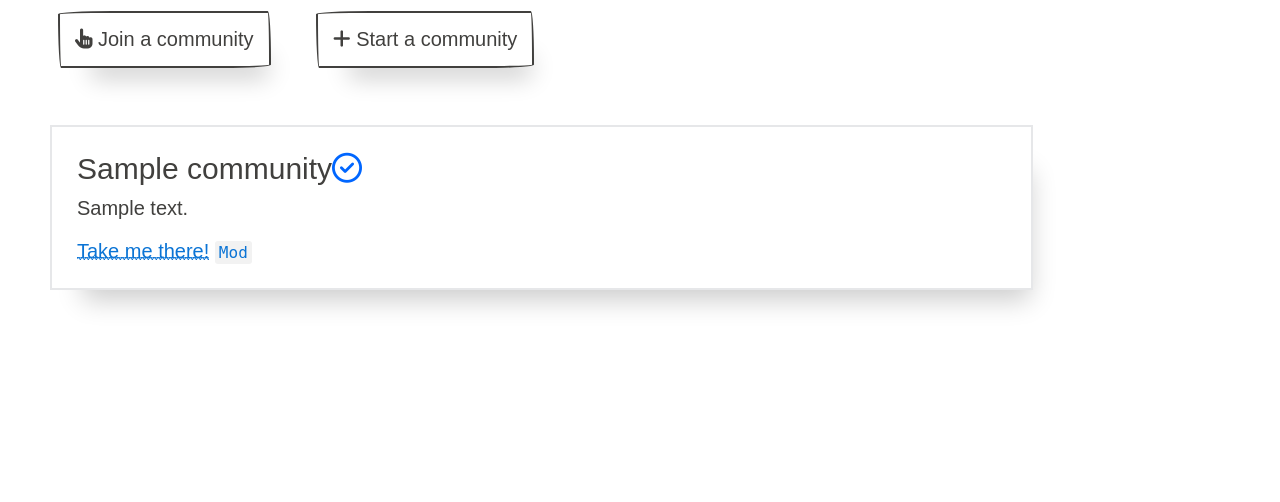
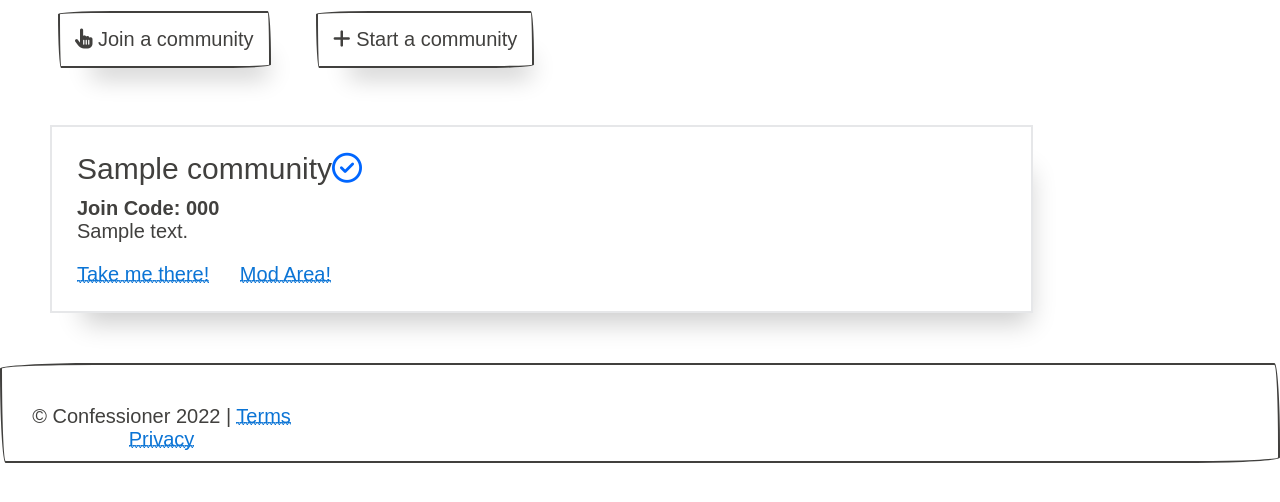
Before and after one commit to Arpan-206/confessioner, a Django app: page /communities/ in a window 1280 px wide. Shown: the part 284-786 px from the top of the page. Run offline with Django 4.2, Linux system fonts and the light colour scheme; a user stored in the database is signed in; tables that the repository leaves empty hold one stand-in row (values such as "Sample post"); some libraries are stand-ins or nearby versions; some web fonts are replaced.

Commit message:
Major mod changes

```diff
--- a/main/models.py
+++ b/main/models.py
@@ -32,7 +32,6 @@ class Confession(models.Model):
 class User(AbstractUser):
     pass
 
-
 class Comment(models.Model):
     content = models.TextField()
     author = models.ForeignKey(User, on_delete=models.CASCADE)
@@ -42,8 +41,6 @@ class Comment(models.Model):
 
     def __str__(self):
         return self.content
-
-
 
 class Like(models.Model):
     user = models.ForeignKey(User, on_delete=models.CASCADE)
--- a/main/templates/main/base.html
+++ b/main/templates/main/base.html
@@ -63,5 +63,16 @@
             </div>
         </nav>
         {% block content %}{% endblock %} {% block scripts%}{% endblock %}
+        <div class="border container-lg" style="height: 100px; left: 0; bottom: 0; width: 100%; ">
+            <div class="row">
+                <div class="col-3 col">
+                    <div class="text-center">
+                        <p>
+                            &copy; Confessioner 2022 | <a href="{% url 'tos' %}">Terms</a>
+                            <a href="{% url 'privacy' %}">Privacy</a>
+                        </p>
+                    </div>
+                </div>
+        </div>
     </body>
 </html>
--- a/main/templates/main/communities.html
+++ b/main/templates/main/communities.html
@@ -16,8 +16,7 @@
       <label class="btn-close" for="modal-1">X</label>
       <h4 class="modal-title">Start your own community</h4>
       <h5 class="modal-subtitle">
-                Start your very own community for people around you to post
-                confessions
+        Start your very own community for people around you to post confessions
       </h5>
       <div id="alertBox"></div>
       <div class="row">
@@ -44,9 +43,7 @@
           ></textarea>
         </div>
         <div class="col sm-10 form-group">
-                    <button id="create-btn" class="btn-primary-outline">
-                        Create!
-                    </button>
+          <button id="create-btn" class="btn-primary-outline">Create!</button>
           <label for="modal-1" class="modal-link">Cancel</label>
         </div>
       </div>
@@ -64,13 +61,16 @@
         ></i
         >{% endif %}
       </h4>
-            <p class="card-text">{{ mem.community.description }}</p>
-            <a
-                class="card-link"
-                href="{% url 'community' id=mem.community.id %}"
+      <p class="card-text">
+        <b>Join Code: {{mem.community.join_code}}</b><br />
+        {{ mem.community.description }}
+      </p>
+      <a class="card-link" href="{% url 'community' id=mem.community.id %}"
         >Take me there!</a
       >
-            {% if mem.is_mod %}<code>Mod</code>{% endif %}
+      {% if mem.is_mod %}<a class="card-link" href="{% url 'mod' id=mem.community.id %}"
+      >Mod Area!</a
+    >{% endif %}
     </div>
   </div>
 
--- a/main/templates/main/community.html
+++ b/main/templates/main/community.html
@@ -1,11 +1,10 @@
 {% extends 'main/base.html' %} {% block content %}
 <div class="container">
     <h1>{{ community.name }} {% if community.verified %} <i class="fa-regular fa-circle-check" style="color: #0066ff;"></i>{% endif %}</h1>
-    <h5 class="card-subtitle">{{members}} Member(s)</h5>
     <p>{{ community.description }}</p>
-    <div class="container">
+    <div class="row flex-spaces child-borders child-shadows">
         {% for confession in confessions %}
-        <div class="card" style="width: 80%">
+        <div class="sm-6 col">
             <div class="card-body">
                 <h4 class="card-title">{{confession.title}}</h4>
                 <h5 class="card-subtitle">Posted on {{confession.created_at}}</h5>
--- a/main/urls.py
+++ b/main/urls.py
@@ -2,11 +2,15 @@ from django.urls import path
 from . import views
 
 urlpatterns = [
-	path('', view=views.index, name='index'),
-	path('register/', view=views.register, name='register'),
-	path('logout/', view=views.logout_view, name='logout'),
-	path('login/', view=views.login_view, name='login'),
+    path('', view=views.index, name='index'),
+    path('register/', view=views.register, name='register'),
+    path('logout/', view=views.logout_view, name='logout'),
+    path('login/', view=views.login_view, name='login'),
     path('community/<int:id>', view=views.community_view, name='community'),
+    path('admit/approve/<int:id>', view=views.approve_join, name='approve_join'),
+    path('admit/deny/<int:id>', view=views.deny_join, name='deny_join'),
+    path('conf_adm/admit/', view=views.approve_conf, name='approve_conf'),
+    path('conf_adm/deny/', view=views.deny_conf, name='deny_conf'),
     path('mod/<int:id>', view=views.comm_mod, name='mod'),
     path('mod/add/<int:id>', view=views.comm_mod_add, name='mod_add'),
     path('mod/remove/<int:id>', view=views.comm_mod_remove, name='mod_remove'),
@@ -14,9 +18,9 @@ urlpatterns = [
     path('create_community/', view=views.create_community, name='create_community'),
     path('comment/<int:id>', view=views.comment, name='comment'),
     path('communities/', view=views.communities, name='communities'),
-	path('confess/', view=views.confess, name='confess'),
+    path('confess/', view=views.confess, name='confess'),
     path('confession/<int:id>', view=views.confession, name='confession'),
     path('like/<int:id>', view=views.toggle_like, name="toggle_like"),
-	path('tos/',view=views.tos, name='tos'),
-	path('privacy/',view=views.privacy, name='privacy')
+    path('tos/', view=views.tos, name='tos'),
+    path('privacy/', view=views.privacy, name='privacy')
 ]
--- a/main/views.py
+++ b/main/views.py
@@ -202,6 +202,7 @@ def comment(request, id):
         content=content, author=user, anonymous=content_dict["anonymous"], confession_id=id)
     return JsonResponse({"message": "Comment added!", "op_code": 1})
 
+
 @login_required
 @csrf_exempt
 def create_community(request):
@@ -214,12 +215,15 @@ def create_community(request):
         description = content_dict["description"]
         if name.strip() == '':
             return JsonResponse({"message": "Nothing to do.", "op_code": -2})
-        community_obj = Community.objects.create(name=name, description=description, owner=request.user)
-        member_obj = Member.objects.create(user=request.user, community=community_obj, is_mod=True)
+        community_obj = Community.objects.create(
+            name=name, description=description, owner=request.user)
+        member_obj = Member.objects.create(
+            user=request.user, community=community_obj, is_mod=True)
 
         return JsonResponse({"message": f"Community created with code {community_obj.join_code}", "op_code": 1, "community": community_obj.name, "community_id": community_obj.id, "join_code": community_obj.join_code})
     except:
         return JsonResponse({"message": "Something went wrong.", "op_code": -1})
+
 
 @login_required
 def community_view(request, id):
@@ -262,6 +266,53 @@ def join_comm(request):
         return JsonResponse({'message': 'Request sent successfully.', 'op_code': 1})
 
 @login_required
+@csrf_exempt
+def approve_conf(request):
+    if request.method != "POST":
+        return HttpResponseNotAllowed("Method not allowed")
+    content_dict = json.loads(request.body)
+    conf_id = content_dict["id"]
+    conf_obj = Confession.objects.filter(id=conf_id)
+    if len(conf_obj) != 1:
+        return JsonResponse({"message": "Confession not found", "op_code": -1})
+    conf_obj = conf_obj[0]
+    mem_obj = Member.objects.filter(
+        community=conf_obj.community, user=request.user)
+    if len(mem_obj) != 1:
+        return JsonResponse({"message": "You are not a member of this community.", "op_code": -2})
+    mem_obj = mem_obj[0]
+    if mem_obj.is_mod:
+        if conf_obj.approved:
+            return JsonResponse({"message": "Confession already approved.", "op_code": -1})
+        conf_obj.approved = True
+        conf_obj.save()
+        return JsonResponse({"message": "Confession approved successfully", "op_code": 1})
+    else:
+        return JsonResponse({"message": "You are not a moderator of this community.", "op_code": -3})
+
+@login_required
+@csrf_exempt
+def deny_conf(request):
+    if request.method != "POST":
+        return HttpResponseNotAllowed("Method not allowed")
+    content_dict = json.loads(request.body)
+    conf_id = content_dict["id"]
+    conf_obj = Confession.objects.filter(id=conf_id)
+    if len(conf_obj) != 1:
+        return JsonResponse({"message": "Confession not found", "op_code": -1})
+    conf_obj = conf_obj[0]
+    mem_obj = Member.objects.filter(
+        community=conf_obj.community, user=request.user)
+    if len(mem_obj) != 1:
+        return JsonResponse({"message": "You are not a member of this community.", "op_code": -2})
+    mem_obj = mem_obj[0]
+    if mem_obj.is_mod:
+        conf_obj.delete()
+        return JsonResponse({"message": "Confession denied successfully", "op_code": 1})
+    else:
+        return JsonResponse({"message": "You are not a moderator of this community.", "op_code": -3})
+
+@login_required
 def comm_mod(request, id):
     if request.method != "GET":
         return HttpResponseNotAllowed("Method not allowed")
@@ -270,7 +321,8 @@ def comm_mod(request, id):
     if len(community_obj) != 1:
         return HttpResponseNotFound("Community not found")
     community_obj = community_obj[0]
-    member_usr = Member.objects.filter(user=request.user, community=community_obj)
+    member_usr = Member.objects.filter(
+        user=request.user, community=community_obj)
     if len(member_usr) != 1:
         return HttpResponseNotFound("You are not a member of this community")
     member_usr = member_usr[0]
@@ -278,7 +330,70 @@ def comm_mod(request, id):
         return HttpResponseNotAllowed("You are not a moderator")
     members = Member.objects.filter(community=community_obj)
     join_requests = JoinRequest.objects.filter(community=community_obj)
-    return render(request, "main/community_mod.html", {"community": community_obj, "members": members, "join_requests": join_requests})
+    unverified_confessions = Confession.objects.filter(community=community_obj, approved=False)
+    verified_confessions = Confession.objects.filter(community=community_obj, approved=True)
+    return render(request, "main/community_mod.html", {"community": community_obj, "members": members, "join_requests": join_requests, "unverified_confessions": unverified_confessions, "verified_confessions": verified_confessions})
+
+
+@login_required
+@csrf_exempt
+def deny_join(request, id):
+    if request.method != "POST":
+        return HttpResponseNotAllowed("Method not allowed")
+    community_obj = Community.objects.filter(id=id)
+    if len(community_obj) != 1:
+        return JsonResponse({"message": "Community not found", "op_code": -1})
+    community_obj = community_obj[0]
+    req_member_usr = Member.objects.filter(
+        user=request.user, community=community_obj)
+    if len(req_member_usr) != 1:
+        return JsonResponse({"message": "You are not a member of this community", "op_code": -2})
+    req_member_usr = req_member_usr[0]
+    if not req_member_usr.is_mod:
+        return JsonResponse({"message": "You are not a moderator", "op_code": -3})
+    join_usr = json.loads(request.body)['username']
+    join_usr_obj = User.objects.filter(username=join_usr)
+    if len(join_usr_obj) != 1:
+        return JsonResponse({"message": "User not found", "op_code": -4})
+    join_req = JoinRequest.objects.filter(
+        community=community_obj, user=join_usr_obj[0])
+    if len(join_req) != 1:
+        return JsonResponse({"message": "No pending request found", "op_code": -5})
+    join_req = join_req[0]
+    join_req.delete()
+    return JsonResponse({"message": "Request removed", "op_code": 1})
+
+
+@login_required
+@csrf_exempt
+def approve_join(request, id):
+    if request.method != "POST":
+        return HttpResponseNotAllowed("Method not allowed")
+    community_obj = Community.objects.filter(id=id)
+    if len(community_obj) != 1:
+        return JsonResponse({"message": "Community not found", "op_code": -1})
+    community_obj = community_obj[0]
+    req_member_usr = Member.objects.filter(
+        user=request.user, community=community_obj)
+    if len(req_member_usr) != 1:
+        return JsonResponse({"message": "You are not a member of this community", "op_code": -2})
+    req_member_usr = req_member_usr[0]
+    if not req_member_usr.is_mod:
+        return JsonResponse({"message": "You are not a moderator", "op_code": -3})
+    join_usr = json.loads(request.body)['username']
+    join_usr_obj = User.objects.filter(username=join_usr)
+    if len(join_usr_obj) != 1:
+        return JsonResponse({"message": "User not found", "op_code": -4})
+    join_req = JoinRequest.objects.filter(
+        community=community_obj, user=join_usr_obj[0])
+    if len(join_req) != 1:
+        return JsonResponse({"message": "No pending request found", "op_code": -5})
+    join_req = join_req[0]
+    join_req.delete()
+    member_obj = Member.objects.create(
+        user=join_usr_obj[0], community=community_obj)
+    return JsonResponse({"message": "Request accepted", "op_code": 1})
+
 
 @login_required
 @csrf_exempt
@@ -288,7 +403,8 @@ def comm_mod_add(request, id):
     community_obj = Community.objects.filter(id=id)[0]
     if request.user != community_obj.owner:
         return HttpResponseForbidden("You are not the owner of this community")
-    member_obj = Member.objects.filter(user=request.user, community=community_obj)
+    member_obj = Member.objects.filter(
+        user=request.user, community=community_obj)
     if len(member_obj) != 1:
         return JsonResponse({"message": "You are not a member of this community", "op_code": -1})
     member_obj = member_obj[0]
@@ -304,13 +420,15 @@ def comm_mod_add(request, id):
     member_obj.save()
     return JsonResponse({"message": "User promoted successfully", "op_code": 1})
 
+
 @login_required
 @csrf_exempt
 def comm_mod_remove(request, id):
     if request.method != "POST":
         return HttpResponseNotAllowed("Method not allowed")
     community_obj = Community.objects.filter(id=id)[0]
-    member_obj = Member.objects.filter(user=request.user, community=community_obj)
+    member_obj = Member.objects.filter(
+        user=request.user, community=community_obj)
     if request.user != community_obj.owner:
         return HttpResponseForbidden("You are not the owner of this community")
     if len(member_obj) != 1:
@@ -328,6 +446,7 @@ def comm_mod_remove(request, id):
     member_obj.save()
     return JsonResponse({"message": "User removed successfully", "op_code": 1})
 
+
 def tos(request):
     return render(request, "main/tos.html")
 
```
Also changed, not shown: main/templates/main/community_mod.html (+82 -4 lines). Lines whose indentation alone changed are shown as unchanged.
